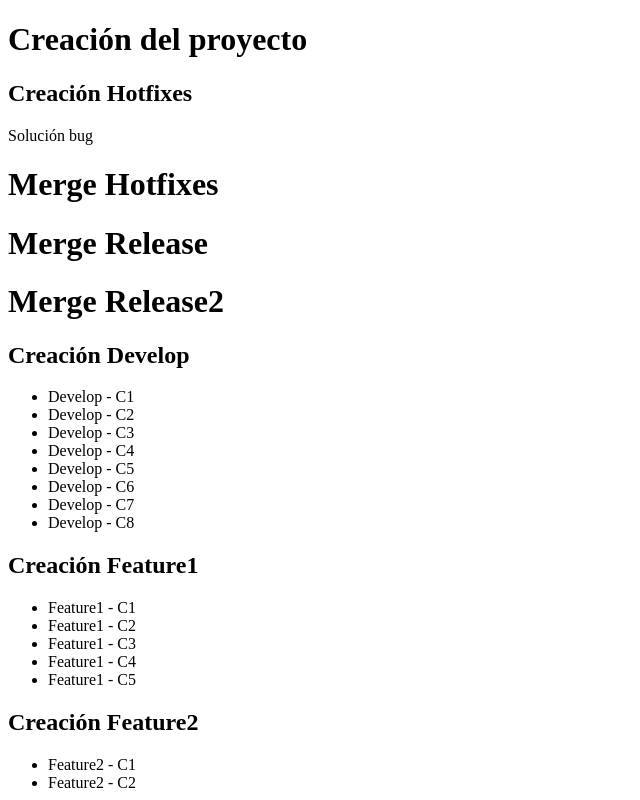
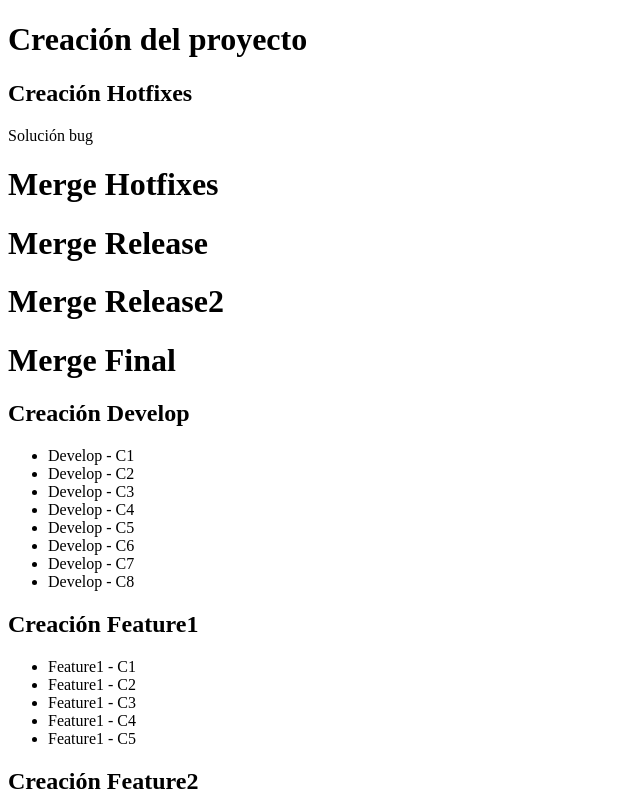
Before and after one commit to jmurillob01/UT2-2, a plain HTML site: page index.html in a window 1280 px wide. Shown: the top 800 px of the page, without its empty margins (0-640 px from the left). Drawn offline with Linux system fonts and the light colour scheme.

Commit message:
master PreMerge Final

```diff
--- a/index.html
+++ b/index.html
@@ -17,6 +17,8 @@
     <h1>Merge Release</h1>
 
     <h1>Merge Release2</h1>
+
+    <h1>Merge Final</h1>
 
     <h2>Creación Develop</h2>
     <ul>
```
